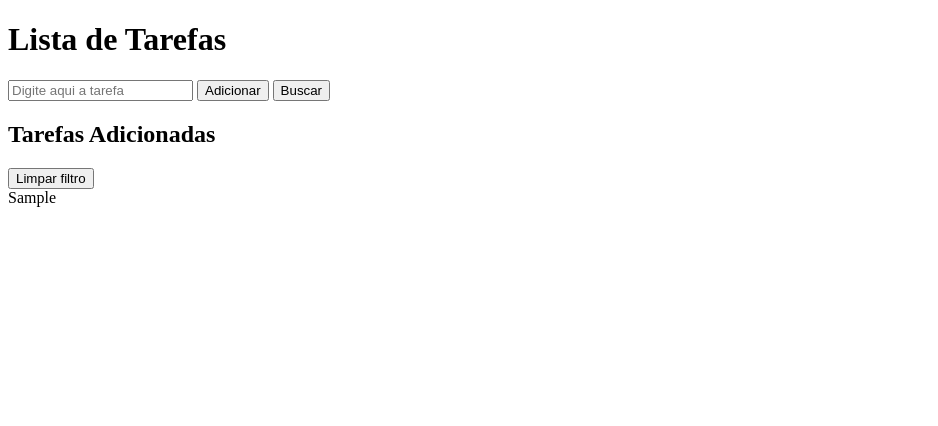
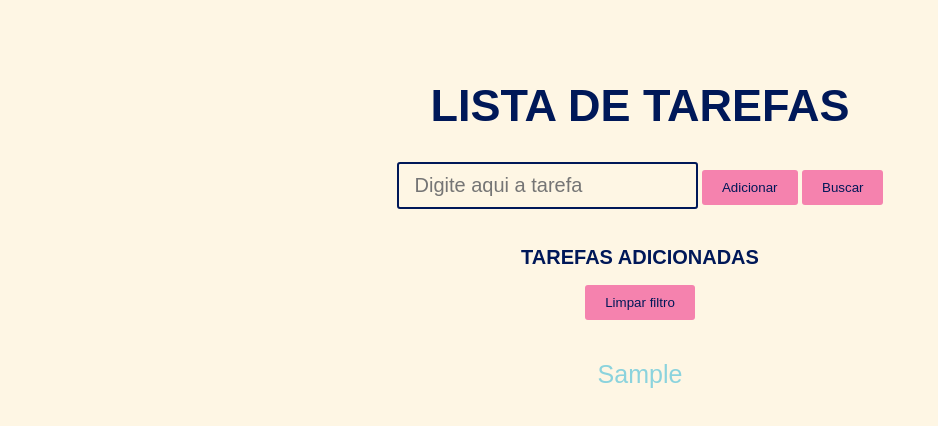
Before and after one commit to thiesac/lista-tarefas, a plain HTML site: page index.html in a window 1280 px wide. Both pictures are taken after typing "Sample" into the empty fields and a click on the button "Adicionar". Shown: the whole page, without its empty margins (0-938 px from the left). Drawn offline with Linux system fonts and the light colour scheme.

Commit message:
js pronto

```diff
--- a/index.html
+++ b/index.html
@@ -6,20 +6,21 @@
     <meta name="viewport" content="width=device-width, initial-scale=1.0">
     <title>Lista de Tarefas</title>
     <script src="script.js"></script>
+    <link rel="stylesheet" href="style.css">
 </head>
 <body>
     <h1>Lista de Tarefas</h1>
 
-    <div>
+    <div class="card">
         <input placeholder="Digite aqui a tarefa" id="tarefa">
         <button onclick="adicionar()">Adicionar</button>
         <button onclick="buscar()">Buscar</button>
     </div>
 
-    <div>
+    <div class="card2">
         <h2>Tarefas Adicionadas</h2>
-        <button>Limpar filtro</button>
-        <section id="tarefa-adicionada"></section>
+        <button onclick="limpar()">Limpar filtro</button>
+        <section id="tarefa-adicionada" class="attribute"></section>
     </div>
 
 </body>
--- a/script.js
+++ b/script.js
@@ -1,5 +1,4 @@
 let listaTarefas = [];
-let listaBkp;
 
 function adicionar() {
     let nomeTarefa = document.getElementById("tarefa").value;
@@ -10,7 +9,7 @@ function adicionar() {
         listaTarefas.push(nomeTarefa);
     }
     imprimir()
-    limpar()
+    esvaziarCampo()
 }
 
 function imprimir() {
@@ -24,17 +23,24 @@ function imprimir() {
     sectionTarefa.innerHTML = cacheSection;
 }
 
-//não funciona
+let listaBkp;
+
 function buscar() {
     let busca = document.getElementById("tarefa").value;
-    listaBkp = buscaLista;
-    buscaLista = listaTarefas.filter((elemento) => {
-        return elemento.includes(busca)
+    listaBkp = listaTarefas;
+    listaTarefas = listaTarefas.filter((elemento) => {
+        return elemento.toLowerCase().includes(busca.toLowerCase())
     })
     imprimir()
-    limpar()
+    esvaziarCampo()
+}
+
+function esvaziarCampo() {
+    document.getElementById("tarefa").value = "";
 }
 
 function limpar() {
-    document.getElementById("tarefa").value = "";
+    listaTarefas = listaBkp;
+    document.getElementById("tarefa").innerHTML = "";
+    imprimir()
 }
--- /dev/null
+++ b/style.css
@@ -0,0 +1,62 @@
+* {
+    font-family: sans-serif;
+}
+
+body {
+    background-color: #fef6e4;
+}
+
+h1 {
+    text-align: center;
+    font-size: 45px;
+    margin-top: 80px;
+    text-transform: uppercase;
+    color: #001858;
+}
+
+h2 {
+    text-align: center;
+    font-size: 20px;
+    text-transform: uppercase;
+    color: #001858;
+}
+
+.card {
+    text-align: center;
+    padding-bottom: 20px;
+    box-shadow: #001858;
+}
+
+.card2 {
+    text-align: center;
+}
+
+button {
+    border: none;
+    border-radius: 3px;
+    padding: 10px 20px;
+    background-color: #f582ae;
+    color: #001858;
+}
+
+button:hover {
+    cursor: pointer;
+    background-color: #001858;
+    color: #f582ae;
+}
+
+input {
+    border: 2px solid;
+    padding: 10px 16px;
+    border-radius: 3px;
+    font-size: 20px;
+    color: #001858;
+    background-color: transparent;
+}
+
+#tarefa-adicionada {
+    color: #8bd3dd;
+    margin: 20px 150px;
+    padding: 20px 50px;
+    font-size: 25px;
+}
```
